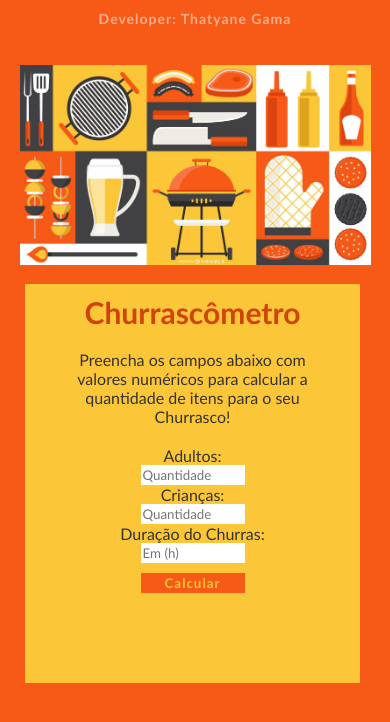
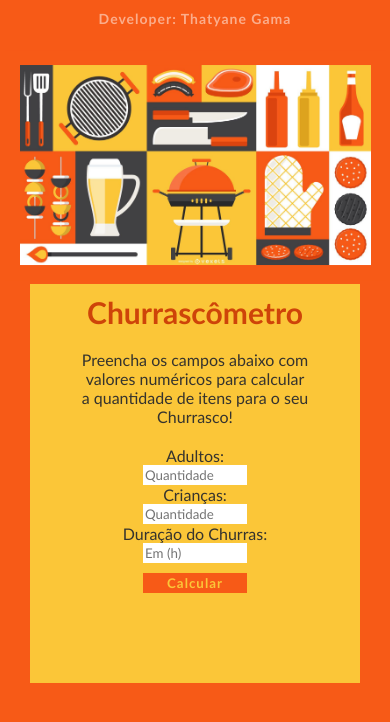
Before and after one commit to thatygama/brasil-churrascometro, a plain HTML site: page index.html in a window 390 px wide. Drawn offline with Linux system fonts and the light colour scheme.

Commit message:
Add files via upload

```diff
--- a/style.css
+++ b/style.css
@@ -143,16 +143,20 @@ input:focus{
 
 @media screen and (max-width: 610px){
 
+    body{
+        position: relative;
+    }
+
     #coluna1{
         display: inline-block;
         margin-bottom: 30px;
+        position: absolute;
+        text-align: center;
     }
 
     img{
         width: 90%;
         min-width: 20%;
-        object-fit: contain;
-        border-left: 20px solid #F75A17;
     }
 
 
@@ -166,7 +170,7 @@ input:focus{
         object-fit: fill;
         text-align: center;
         background-color: #FBC638;
-        margin-left: 25px;
+        margin-left: 30px;
         margin-right: 30px;
     }
 
```
